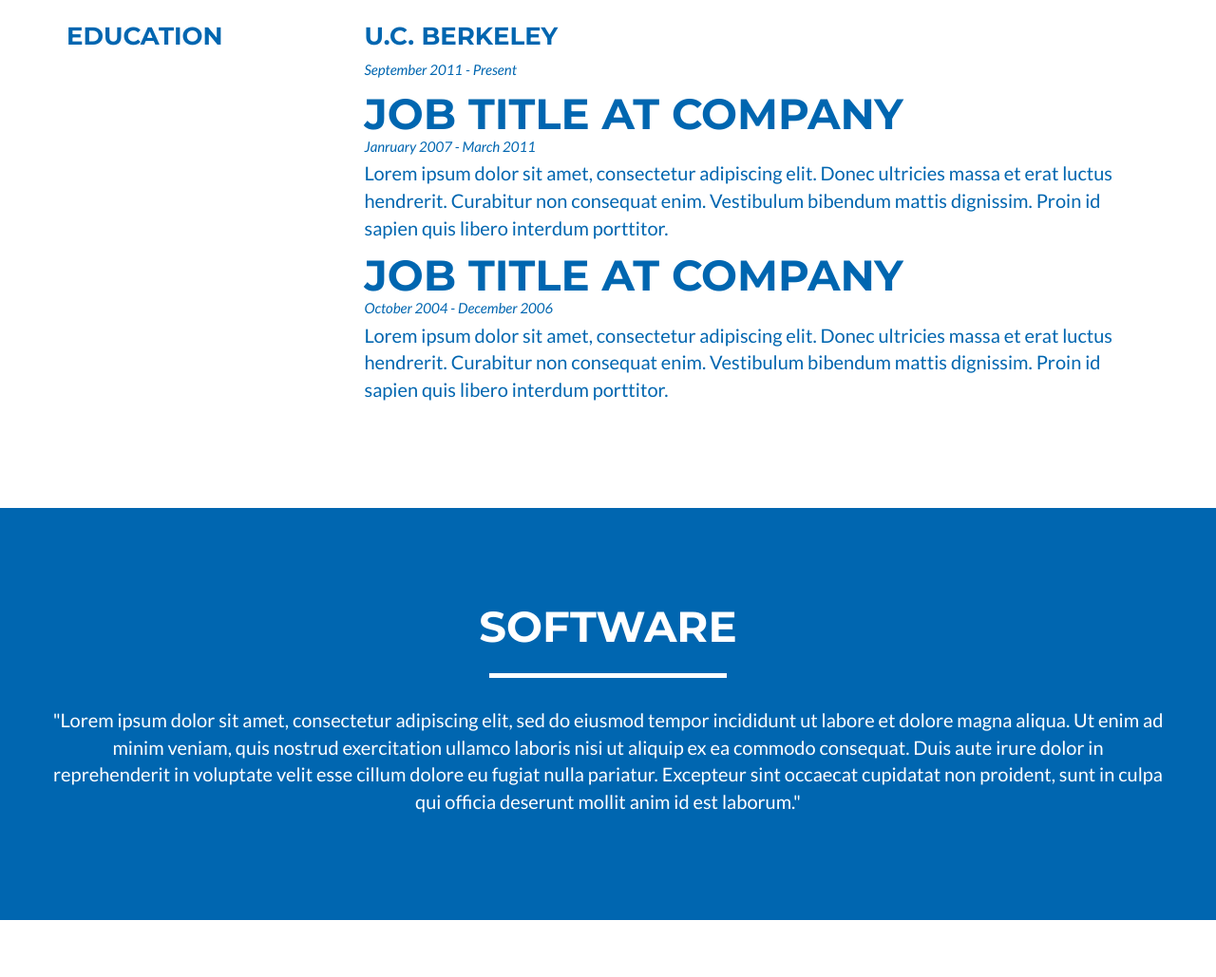
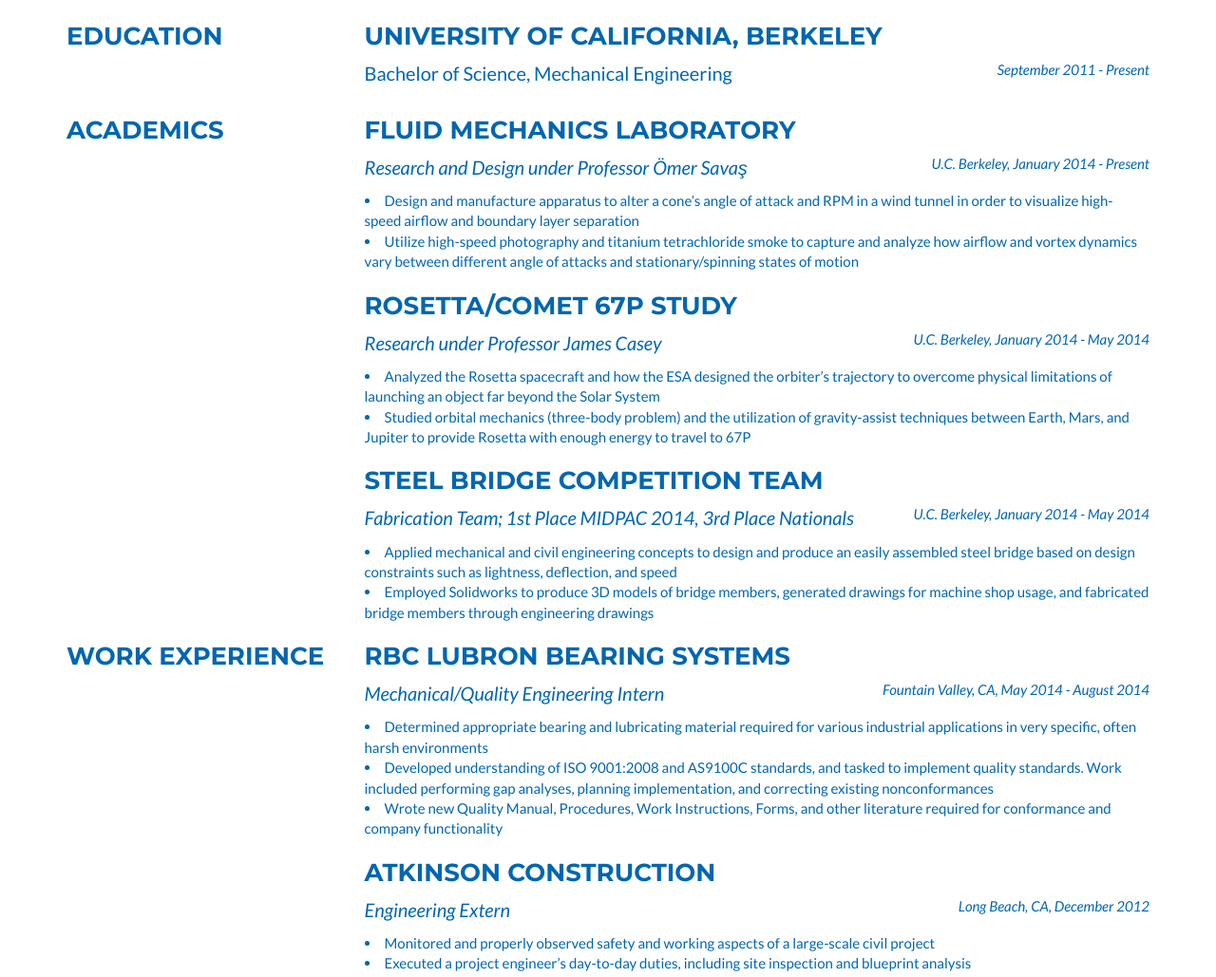
Before and after one commit to bsauw/bsauw.github.io, a plain HTML site: page index.html in a window 1280 px wide. Shown: the part 2336-3365 px from the top of the page at 95% size. Drawn offline with nearby package versions, Linux system fonts and the light colour scheme.

Commit message:
Academics

```diff
--- a/css/freelancer.css
+++ b/css/freelancer.css
@@ -190,6 +190,7 @@ section h2 {
 }
 
 .subDetails {
+	float: right;
 	font-size: 1em;
 	font-style: italic;
 	margin-bottom: 3px;
--- a/index.html
+++ b/index.html
@@ -203,24 +203,70 @@ type="image/x-icon" />
 			</div>
             <div class="sectionContent">
 				<article>
-					<h3>U.C. Berkeley</h3>
+					<h3>University of California, Berkeley</h3>
 					<p class="subDetails">September 2011 - Present</p>
-					<p>   </p>
-				</article>
-
-				<article>
-					<h2>Job Title at Company</h2>
-					<p class="subDetails">Janruary 2007 - March 2011</p>
-					<p>Lorem ipsum dolor sit amet, consectetur adipiscing elit. Donec ultricies massa et erat luctus hendrerit. Curabitur non consequat enim. Vestibulum bibendum mattis dignissim. Proin id sapien quis libero interdum porttitor.</p>
-				</article>
-
-				<article>
-					<h2>Job Title at Company</h2>
-					<p class="subDetails">October 2004 - December 2006</p>
-					<p>Lorem ipsum dolor sit amet, consectetur adipiscing elit. Donec ultricies massa et erat luctus hendrerit. Curabitur non consequat enim. Vestibulum bibendum mattis dignissim. Proin id sapien quis libero interdum porttitor.</p>
+					<p>Bachelor of Science, Mechanical Engineering</p>
 				</article>
 			</div>
         </div>
+		<div class="container">
+			<div class="sectionTitle">
+				<h3>Academics</h3>
+			</div>
+            <div class="sectionContent">
+				<article>
+					<h3>Fluid Mechanics Laboratory</h3>
+					<p class="subDetails">U.C. Berkeley, January 2014 - Present</p>
+					<p><i>Research and Design under Professor &Ouml;mer Sava&#351;</i></p>
+					<li>Design and manufacture apparatus to alter a cone’s angle of attack
+					and RPM in a wind tunnel in order to visualize high-speed airflow and boundary layer separation</li>
+					<li>Utilize high-speed photography and titanium tetrachloride smoke to capture and analyze how
+					airflow and vortex dynamics vary between different angle of attacks and stationary/spinning states of motion</li>
+				</article>
+				<article>
+					<h3>Rosetta/Comet 67P Study</h3>
+					<p class="subDetails">U.C. Berkeley, January 2014 - May 2014</p>
+					<p><i>Research under Professor James Casey</i></p>
+					<li>Analyzed the Rosetta spacecraft and how the ESA designed the orbiter’s trajectory to overcome
+					physical limitations of launching an object far beyond the Solar System</li>
+					<li>Studied orbital mechanics (three-body problem) and the utilization of gravity-assist techniques
+					between Earth, Mars, and Jupiter to provide Rosetta with enough energy to travel to 67P</li>
+				</article>
+				<article>
+					<h3>Steel Bridge Competition Team</h3>
+					<p class="subDetails">U.C. Berkeley, January 2014 - May 2014</p>
+					<p><i>Fabrication Team; 1st Place MIDPAC 2014, 3rd Place Nationals</i><p>
+					<li>Applied mechanical and civil engineering concepts to design and produce an easily assembled
+					steel bridge based on design constraints such as lightness, deflection, and speed</li>
+					<li>Employed Solidworks to produce 3D models of bridge members, generated drawings for machine
+					shop usage, and fabricated bridge members through engineering drawings</li>
+					</article>
+			</div>
+		</div>
+		<div class="container">
+			<div class="sectionTitle">
+				<h3>Work Experience</h3>
+			</div>
+            <div class="sectionContent">
+				<article>
+					<h3>RBC Lubron Bearing Systems</h3>
+					<p class="subDetails">Fountain Valley, CA, May 2014 - August 2014</p>
+					<p><i>Mechanical/Quality Engineering Intern</i></p>
+					<li>Determined appropriate bearing and lubricating material required for various industrial
+					applications in very specific, often harsh environments</li>
+					<li>Developed understanding of ISO 9001:2008 and AS9100C standards, and tasked to implement quality
+					standards. Work included performing gap analyses, planning implementation, and correcting existing nonconformances</li>
+					<li>Wrote new Quality Manual, Procedures, Work Instructions, Forms, and other literature
+					required for conformance and company functionality</li>
+				</article>
+				<article>
+					<h3>Atkinson Construction</h3>
+					<p class="subDetails">Long Beach, CA, December 2012</p>
+					<p><i>Engineering Extern</i></p>
+					<li>Monitored and properly observed safety and working aspects of a large-scale civil project	</li>
+					<li>Executed a project engineer’s day-to-day duties, including site inspection and blueprint analysis</li>
+				</article>
+			</div>
     </section>
 
 		<!-- Software Section -->
```
